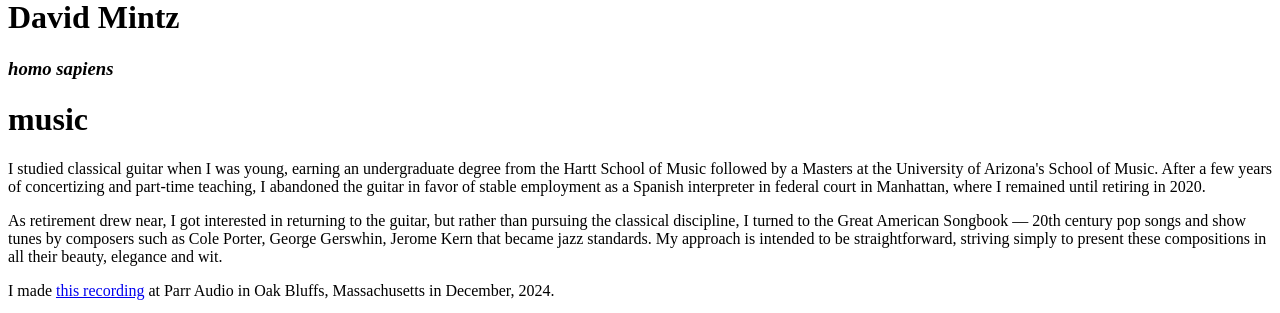
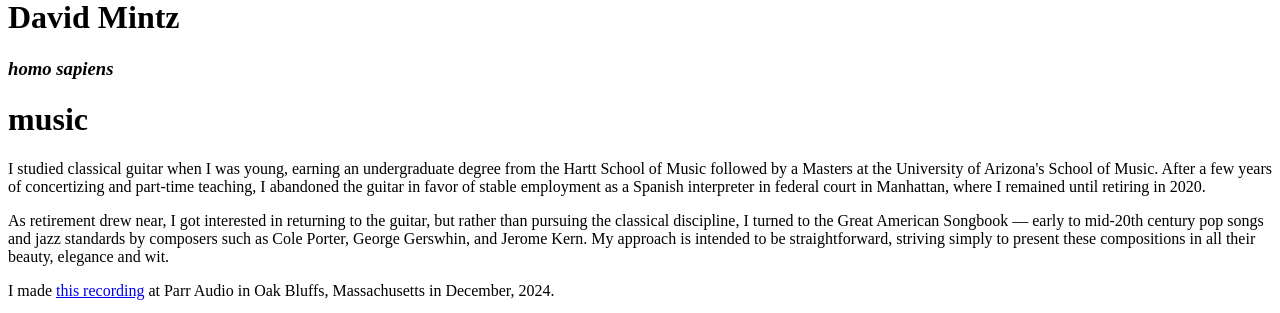
Before and after one commit to davidmintz/davidmintz.org, a Symfony app: template templates/index/music/index.html.twig in a window 1280 px wide. Shown: the part 22-335 px from the top of the page. Run offline with Twig, Linux system fonts and the light colour scheme; the template is opened without the code that fills it, so the values that code supplies are empty; some libraries are stand-ins or nearby versions.

Commit message:
update template

```diff
--- a/templates/index/music/index.html.twig
+++ b/templates/index/music/index.html.twig
@@ -8,9 +8,8 @@
         in favor of stable employment as a Spanish interpreter in federal court in Manhattan, where I
     remained until retiring in 2020.</p>
     <p>As retirement drew near, I got interested in returning to the guitar, but rather than pursuing the classical
-    discipline, I turned to the Great American Songbook &mdash; 20th century pop songs and show tunes
-        by composers such as Cole Porter, George Gerswhin, Jerome Kern
-        that became jazz standards.
+    discipline, I turned to the Great American Songbook &mdash; early to mid-20th century pop songs and jazz standards
+        by composers such as Cole Porter, George Gerswhin, and Jerome Kern.
         My approach is intended to be straightforward,
         striving simply to present these compositions in all their beauty, elegance and wit.
     </p>
```
